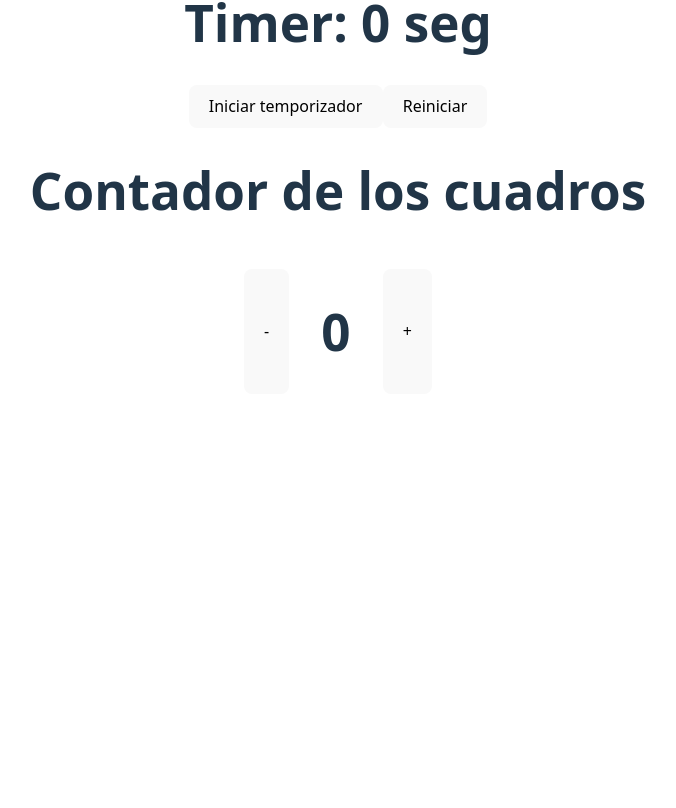
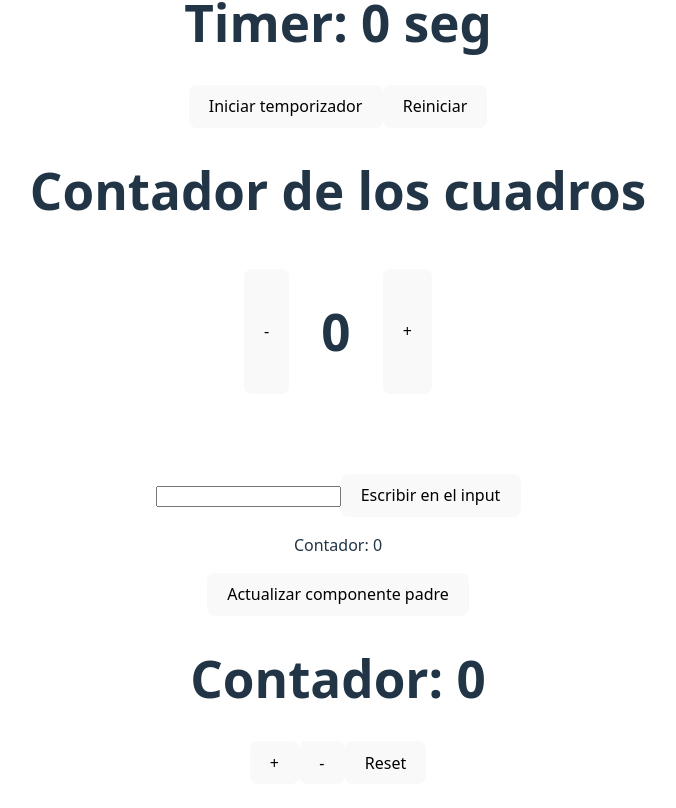
Before and after one commit to SergioRamz02/Module6-React, a React (Vite) app in the folder Clase1.1.-IntroReact/IntroReact/: page / in a window 1280 px wide. Shown: the part 1856-2664 px from the top of the page, without its empty margins (302-978 px from the left). Before the commit the page ends 2362 px from the top, so only its background shows below. Built offline with nearby package versions, Linux system fonts and the light colour scheme.

Commit message:
feat: Clase 6: Hooks Avanzados en React

```diff
--- a/Clase1.1.-IntroReact/IntroReact/src/App.jsx
+++ b/Clase1.1.-IntroReact/IntroReact/src/App.jsx
@@ -6,7 +6,9 @@ import FilterableList from './Components/FilterableList';
 import Timer from './Components/Timer';
 import ConditionalSquare from './Components/ConditionalSquare';
 import SquareContainer from './Components/SquareContainer';
-
+import FocusInput from './Components/FocusInput';
+import Parent from './Components/UseCallbackExample';
+import ContadorReducer from './Components/ContadorReducer';
 
 const alt = "cat-image";
 
@@ -45,6 +47,9 @@ function App() {
           <ConditionalSquare key={index} />
         ))}
       </SquareContainer>
+      <FocusInput />
+      <Parent></Parent>
+      <ContadorReducer />
     </>
   )
 }
--- /dev/null
+++ b/Clase1.1.-IntroReact/IntroReact/src/Components/ContadorReducer.jsx
@@ -0,0 +1,28 @@
+import React, {useReducer} from "react";
+
+function reducer (state, action) {
+    switch (action.type) {
+        case "increment":
+            return {count: state.count + 1};
+        case "decrement":
+            return {count: state.count - 1};
+
+        case "reset":
+            return {count: 0};
+        default:
+            throw new Error("Acción no soportada:" + action.type)
+    }
+}
+
+export default function ContadorReducer () {
+    const [state, dispatch] = useReducer(reducer, {count: 0});
+
+    return(
+        <div>
+            <h1>Contador: {state.count} </h1>
+            <button onClick={()=> dispatch({type: "increment"})}>+</button>
+            <button onClick={()=> dispatch({type: "decrement"})}>-</button>
+            <button onClick={()=> dispatch({type: "reset"})}>Reset</button>
+        </div>
+    )
+}
--- /dev/null
+++ b/Clase1.1.-IntroReact/IntroReact/src/Components/FocusInput.jsx
@@ -0,0 +1,24 @@
+import React, {useRef} from "react";
+
+export default function FocusInput() {
+    const inputRef = useRef(null);
+
+    const handleClick = ()=>{
+        inputRef.current.focus();
+        console.log(`El input tiene guardado: ${inputRef.current.value}`);
+
+    }
+
+    const printInputText = ()=>{
+        console.log(inputRef.current.value);
+    }
+
+    return(
+        <>
+        <div>
+             <input type="text" ref={inputRef} onChange={()=>printInputText()}/>
+             <button onClick={()=> handleClick()}>Escribir en el input</button>
+        </div>
+        </>
+    )
+}
--- /dev/null
+++ b/Clase1.1.-IntroReact/IntroReact/src/Components/UseCallbackExample.jsx
@@ -0,0 +1,24 @@
+import React, {useState, useCallback, memo} from "react";
+
+const Child = memo(({onClick})=>{
+    console.log("Renderizado componente hijo");
+    return(
+        <button onClick={onClick}>Actualizar componente padre</button>
+    )
+})
+
+export default function Parent () {
+    const [count, setCount] = useState(0);
+
+    const increment = useCallback(()=>{
+        setCount(current => current + 1);
+    }, [])
+
+    return(
+        <div>
+            <p>Contador: {count}</p>
+            <Child onClick={increment}></Child>
+        </div>
+    )
+
+}
```
